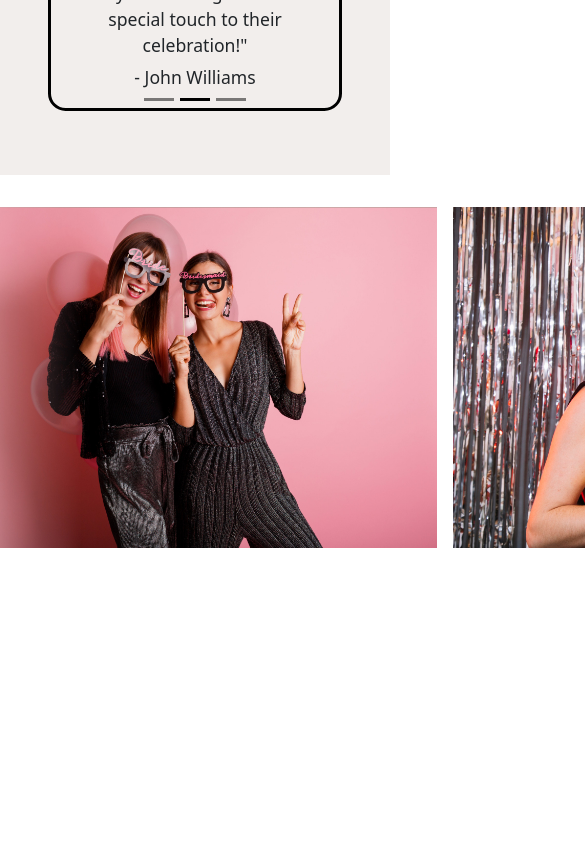
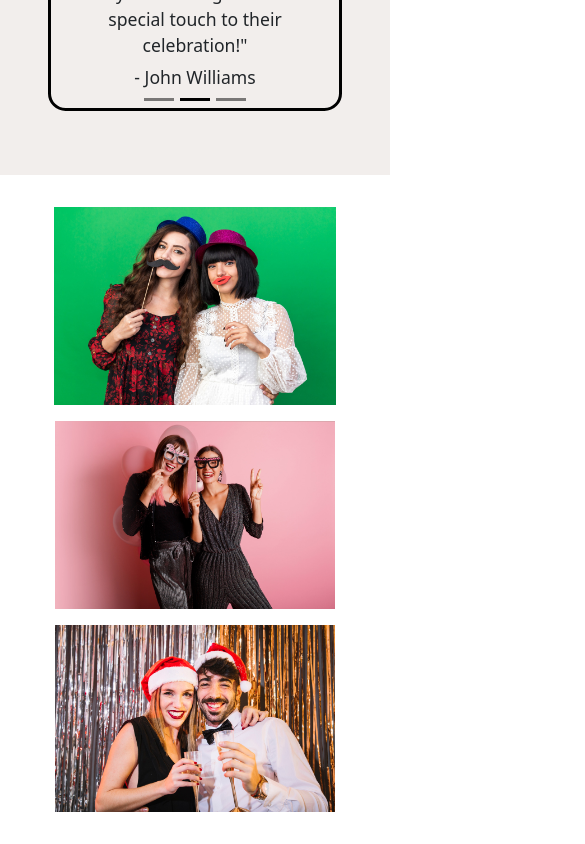
Before and after one commit to alecnissen/Keso-Pictures, a React (Vite) app: page / in a window 390 px wide. Shown: the part 2152-2996 px from the top of the page, 585 px wide, since content can reach past the window. Before the commit the page ends 2732 px from the top, so only its background shows below. Built offline with nearby package versions, Linux system fonts and the light colour scheme; a web font is replaced by a local one.

Commit message:
added media queries for gallery section

```diff
--- a/src/Components/Gallery.jsx
+++ b/src/Components/Gallery.jsx
@@ -9,6 +9,11 @@ export default function Gallery() {
       <img src={galleryImg1}></img>
       <img src={galleryImg2}></img>
       <img src={galleryImg3}></img>
+
+
+
+
+
     </div>
   )
 }
--- a/src/Styles/gallery_content_wrapper.scss
+++ b/src/Styles/gallery_content_wrapper.scss
@@ -7,13 +7,62 @@
 }
 
 .gallery-content-wrapper img:nth-child(1) {
-    width: 30.3em;
+    width: 28.4em;
 }
 
 .gallery-content-wrapper img:nth-child(2) {
-    width: 32em;
+    width: 30em;
 }
 
 .gallery-content-wrapper img:nth-child(3) {
-    width: 32em;
+    width: 30em;
 }
+
+@media (max-width: 1445px) {
+    .gallery-content-wrapper img:nth-child(1) {
+        // width: 25.4em;
+        width: 27.3vw;
+    }
+
+    .gallery-content-wrapper img:nth-child(2) {
+        // width: 27em;
+        width: 29vw;
+    }
+
+    .gallery-content-wrapper img:nth-child(3) {
+        // width: 27em;
+        width: 29vw;
+    }
+}
+
+
+@media (max-width: 965px) {
+    .gallery-content-wrapper {
+        display: flex;
+        flex-direction: column;
+    }
+
+
+
+    .gallery-content-wrapper img:nth-child(1) {
+        // width: 25.4em;
+        width: 72.3vw;
+    }
+
+    .gallery-content-wrapper img:nth-child(2) {
+        // width: 27em;
+        width: 72vw;
+    }
+
+    .gallery-content-wrapper img:nth-child(3) {
+        // width: 27em;
+        width: 72vw;
+    }
+
+
+
+
+
+
+
+}
--- a/src/Styles/index.scss
+++ b/src/Styles/index.scss
@@ -4,3 +4,4 @@
 @import './getting_started_styles.scss';
 @import './reviews_styles.scss';
 @import './gallery_content_wrapper.scss';
+@import './footer_styles.scss';
```
Also changed, not shown: src/Components/Footer.jsx (added, +9 -0 lines), src/Styles/footer_styles.scss (added).
